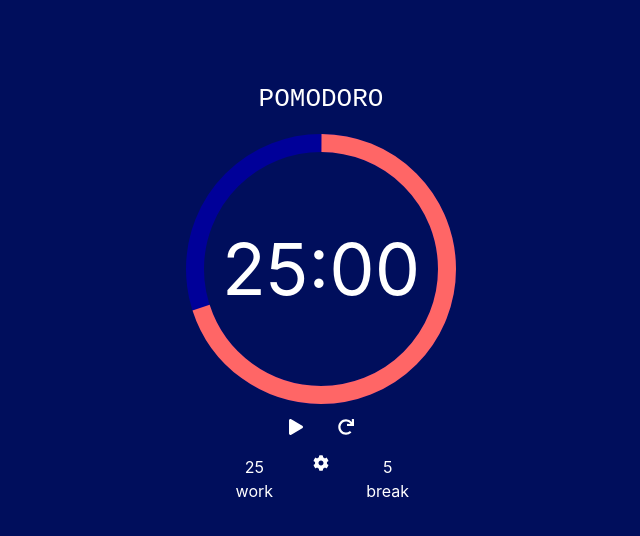
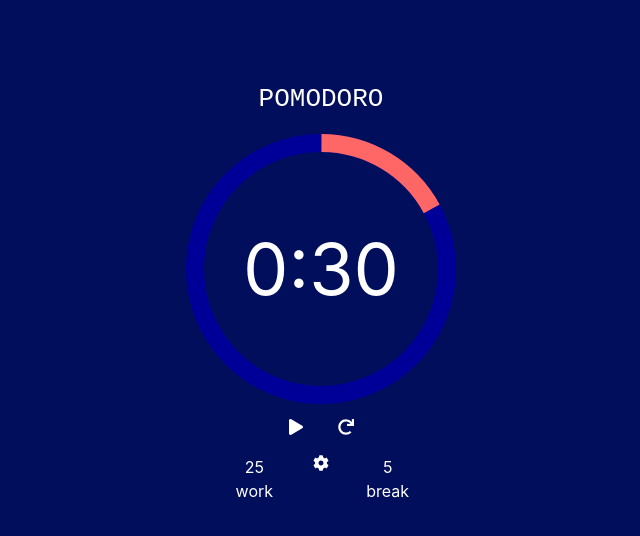
Before and after one commit to alexsandersouzafr/pomodoro, a React (Create React App) app: page / in a window 1280 px wide. Shown: the top 536 px of the page, without its empty margins (319-959 px from the left). Built offline with nearby package versions, Linux system fonts and the light colour scheme.

Commit message:
clock engine

```diff
--- a/src/App.js
+++ b/src/App.js
@@ -2,9 +2,15 @@ import "./App.css";
 import Clock from "./components/clock";
 import Controls from "./components/controls";
 import Config from "./components/config";
-import { ChakraProvider, Box } from "@chakra-ui/react";
+import { ChakraProvider, Box, Grid, GridItem, Center } from "@chakra-ui/react";
+import { FaPlay, FaRedo } from "react-icons/fa";
+
+import { useState } from "react";
 
 function App() {
+  const [target, setTarget] = useState(25*60);
+  const [time, setTime] = useState(30); //tempo em segundos
+
   return (
     <div className="App">
       <ChakraProvider>
@@ -17,8 +23,17 @@ function App() {
           >
             POMODORO
           </Box>
-          <Clock />
-          <Controls />
+          <Clock time={time} target={target} />
+          <Center>
+            <Grid w="100px" templateColumns="repeat(2, 1fr)">
+              <Center>
+                <FaPlay onClick={() => setTime(time - 1)} color="white" />
+              </Center>
+              <Center>
+                <FaRedo onClick={() => setTime(25*60)} color="white" />
+              </Center>
+            </Grid>
+          </Center>
           <Config />
         </Box>
       </ChakraProvider>
--- a/src/components/clock.js
+++ b/src/components/clock.js
@@ -1,18 +1,48 @@
 import { ChakraProvider, Box } from "@chakra-ui/react";
 import { CircularProgress, CircularProgressLabel } from "@chakra-ui/react";
 
-function Clock() {
+function Clock(props) {
+  let minutes = (time) => {
+    if (time >= 60) {
+      minutes = (time - (time % 60)) / 60;
+    } else {
+      minutes = 0;
+    }
+    return minutes;
+  };
+
+  let seconds = (time) => {
+    if (time >= 60) {
+      if (time == 60) {
+        seconds = 0;
+      } else {
+        seconds = time - minutes * 60;
+      }
+    } else if (time < 60) {
+      seconds = time;
+    }
+    let fseconds = seconds.toString();
+    if (fseconds.length < 2) {
+      fseconds = "0" + fseconds;
+    }
+    return fseconds;
+  };
+
+  let progress = 17 //TODO
+
   return (
     <ChakraProvider>
       <CircularProgress
-        value={70}
+        value={progress}
         trackColor="#000099"
         color="#FF6666"
         size="300px"
         thickness="6px"
       >
         <CircularProgressLabel>
-          <Box color="white">25:00</Box>
+          <Box color="white">
+            {minutes(props.time)}:{seconds(props.time)}
+          </Box>
         </CircularProgressLabel>
       </CircularProgress>
     </ChakraProvider>
--- a/src/components/config.js
+++ b/src/components/config.js
@@ -1,5 +1,6 @@
 import { ChakraProvider, Grid, GridItem, Center, Box } from "@chakra-ui/react";
 import { FaCog } from "react-icons/fa";
+
 
 function Config() {
   return (
@@ -13,7 +14,9 @@ function Config() {
               work
             </GridItem>
             <GridItem>
-              <Center><FaCog color="white" /></Center>
+              <Center>
+                <FaCog color="white" />
+              </Center>
             </GridItem>
             <GridItem>
               5<br />
--- a/src/components/controls.js
+++ b/src/components/controls.js
@@ -4,16 +4,7 @@ import { ChakraProvider, Grid, GridItem, Center } from "@chakra-ui/react";
 function Controls() {
   return (
     <ChakraProvider>
-      <Center>
-        <Grid w="100px" templateColumns="repeat(2, 1fr)">
-          <Center>
-            <FaPlay color="white"/>
-          </Center>
-          <Center>
-            <FaRedo color="white"/>
-          </Center>
-        </Grid>
-      </Center>
+
     </ChakraProvider>
   );
 }
```
